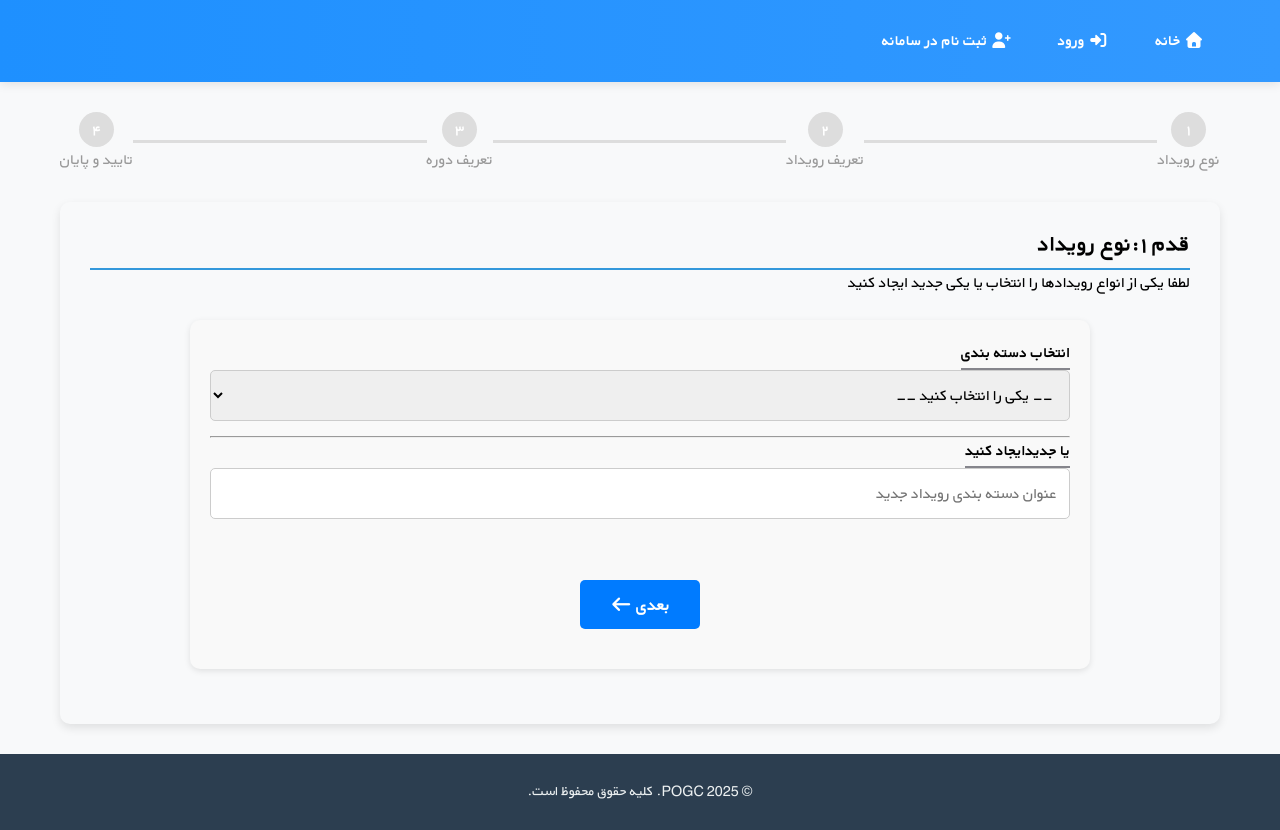
After one commit to jacob6209/event_project, a Django app: template event/templates/step_event_type.html in a window 1280 px wide. The commit adds this page. Run offline with Django 5.2, Linux system fonts and the light colour scheme; the template is opened without the code that fills it, so the values that code supplies are empty; some libraries are stand-ins or nearby versions.

Commit message:
Step One Process  Complet

```diff
--- a/config/settings.py
+++ b/config/settings.py
@@ -156,7 +156,7 @@ STATICFILES_DIRS=[str(BASE_DIR.joinpath('static'))]
 
 # media setting config
 MEDIA_URL = "/media/"
-MEDIA_ROOT =[str(BASE_DIR.joinpath('static'))]
+MEDIA_ROOT =[str(BASE_DIR.joinpath('media'))]
 
 # AllAuth Settings
 ACCOUNT_FORMS = {
--- a/event/forms.py
+++ b/event/forms.py
@@ -5,6 +5,7 @@ from .models import Participant,Guest,Registration,RegisteredParticipant,Event,E
 
 from django import forms
 from .models import Event, EventType
+from django.forms import inlineformset_factory
 
 class EventTypeForm(forms.ModelForm):
     class Meta:
@@ -122,6 +123,10 @@ class CourseForm(forms.ModelForm):
 
         return cleaned_data
 
+# Inline formset for courses
+CourseFormSet = inlineformset_factory(
+    Event, Course, form=CourseForm, extra=1, can_delete=True
+)
 
 class ParticipantActiveForm(forms.ModelForm):
     class Meta:
--- a/event/models.py
+++ b/event/models.py
@@ -8,7 +8,7 @@ from django.urls import reverse
 class EventType(models.Model):
     name = models.CharField(max_length=200)
     description = models.TextField(blank=True, null=True)
-
+    is_publish = models.BooleanField(default=False)
     def __str__(self):
         return self.name
 
@@ -25,7 +25,7 @@ class Event(models.Model):
     requires_approval = models.BooleanField(default=False)
     max_capacity = models.PositiveIntegerField(default=10)
     max_guests_per_user = models.PositiveIntegerField(default=0)
-
+    is_publish = models.BooleanField(default=False)
 
     def __str__(self):
         return f"{self.title} ({self.event_type})"
@@ -39,6 +39,7 @@ class Course(models.Model):
     registration_start = models.DateTimeField()
     max_capacity = models.PositiveIntegerField(default=10)
     registration_end = models.DateTimeField()
+    is_publish = models.BooleanField(default=False)
 
     def __str__(self):
         return f"{self.event.title} - {self.title}"
--- /dev/null
+++ b/event/templates/_wizard_progress.html
@@ -0,0 +1,25 @@
+{% load event_tags %}
+<div class="wizard-progress">
+    <div class="step {% if step >= 1 %}active{% endif %}">
+        <span>{{1|persian_digits}}</span>
+        <p> نوع رویداد </p>
+    </div>
+    <div class="line"></div>
+
+    <div class="step {% if step >= 2 %}active{% endif %}">
+        <span>{{2|persian_digits}}</span>
+        <p>تعریف رویداد</p>
+    </div>
+    <div class="line"></div>
+
+    <div class="step {% if step >= 3 %}active{% endif %}">
+        <span>{{3|persian_digits}}</span>
+        <p>تعریف دوره </p>
+    </div>
+    <div class="line"></div>
+
+    <div class="step {% if step >= 4 %}active{% endif %}">
+        <span>{{4|persian_digits}}</span>
+        <p>تایید و پایان</p>
+    </div>
+</div>
--- /dev/null
+++ b/event/templates/step_event_type.html
@@ -0,0 +1,54 @@
+{% extends "_base.html" %}
+{% load event_tags %}
+{% load static %}
+
+{% block title %}Step {{1|persian_digits}} – Event Type{% endblock %}
+
+{% block content %}
+
+{% include "_wizard_progress.html" %}
+
+<div class="card">
+    <h2>قدم {{1|persian_digits}}:نوع رویداد</h2>
+    <p>لطفا یکی از انواع رویدادها را انتخاب یا یکی جدید ایجاد کنید</p>
+
+    {% if error %}
+        <p style="color:red;">{{ error }}</p>
+    {% endif %}
+
+    <form method="post">
+        {% csrf_token %}
+
+        <div class="form-section">
+            <h4>انتخاب دسته بندی </h4>
+
+            <select name="event_type_id" class="form-control">
+                <option value="">-- یکی را انتخاب کنید  --</option>
+
+                {% for et in event_types %}
+                    <option value="{{ et.id }}">{{ et.name }}</option>
+                {% empty %}
+                    <option disabled>No event types available</option>
+                {% endfor %}
+            </select>
+        </div>
+
+
+        <hr>
+
+        <div class="form-section">
+            <h4> یا جدیدایجاد کنید</h4>
+            <input type="text" name="new_title" placeholder="عنوان دسته بندی رویداد جدید ">
+        </div>
+
+        <br>
+        <div style="text-align: right;">
+            <button class="btn-submit" type="submit">
+                بعدی
+                <i class="fa-solid fa-arrow-left"></i>
+            </button>
+        </div>
+    </form>
+</div>
+
+{% endblock %}
--- a/static/css/style.css
+++ b/static/css/style.css
@@ -765,7 +765,7 @@ i.fa, i.fas, i.far, i.fab {
     font-family: "Font Awesome 6 Free"; /* for solid icons */
     font-weight: 900; /* necessary for solid icons */
 }
-/* stuff events page */
+/* stuff events page menu*/
 .stuff-content .card {
     padding: 30px;
     border-radius: 10px;
@@ -779,3 +779,45 @@ i.fa, i.fas, i.far, i.fab {
     box-shadow: 0 8px 20px rgba(0,0,0,0.2);
     background-color: #8bcafdbf;
 }
+/* Progress bar css section */
+.wizard-progress {
+    display: flex;
+    flex-direction: row;
+    align-items: center;
+    justify-content: space-between;
+    margin-bottom: 30px;
+}
+
+.wizard-progress .step {
+    text-align: center;
+    color: #999;
+}
+
+.wizard-progress .step span {
+    display: inline-block;
+    width: 35px;
+    height: 35px;
+    line-height: 35px;
+    border-radius: 50%;
+    background: #ddd;
+    color: #fff;
+    font-weight: bold;
+}
+
+.wizard-progress .step.active span {
+    background: #8bcafdbf;
+}
+
+.wizard-progress .step.active p {
+    color: #8bcafdbf;
+}
+
+.wizard-progress .line {
+    flex: 1;
+    height: 3px;
+    background: #ddd;
+}
+
+.wizard-progress .step.active + .line {
+    background: #1b75fc;
+}
--- a/templates/_base.html
+++ b/templates/_base.html
@@ -29,7 +29,7 @@
                 {% if user.is_staff %}
                     <!-- Staff Menu -->
                     <li>
-                        <a href="{% url 'stuff_events' %}">
+                        <a href="{% url 'staff_events' %}">
                             <i class="fa-solid fa-calendar-days"></i> رویدادها
                         </a>
                     </li>
```
Also changed, not shown: event/templates/staff_events.html (renamed from event/templates/stuff_events.html, +8 -6 lines), event/templates/stuff_add_event.html (deleted, +0 -13 lines), event/urls.py (+5 -2 lines), event/views.py (+84 -4 lines), event/migrations/0026_course_is_publish_event_is_publish_and_more.py (added).
